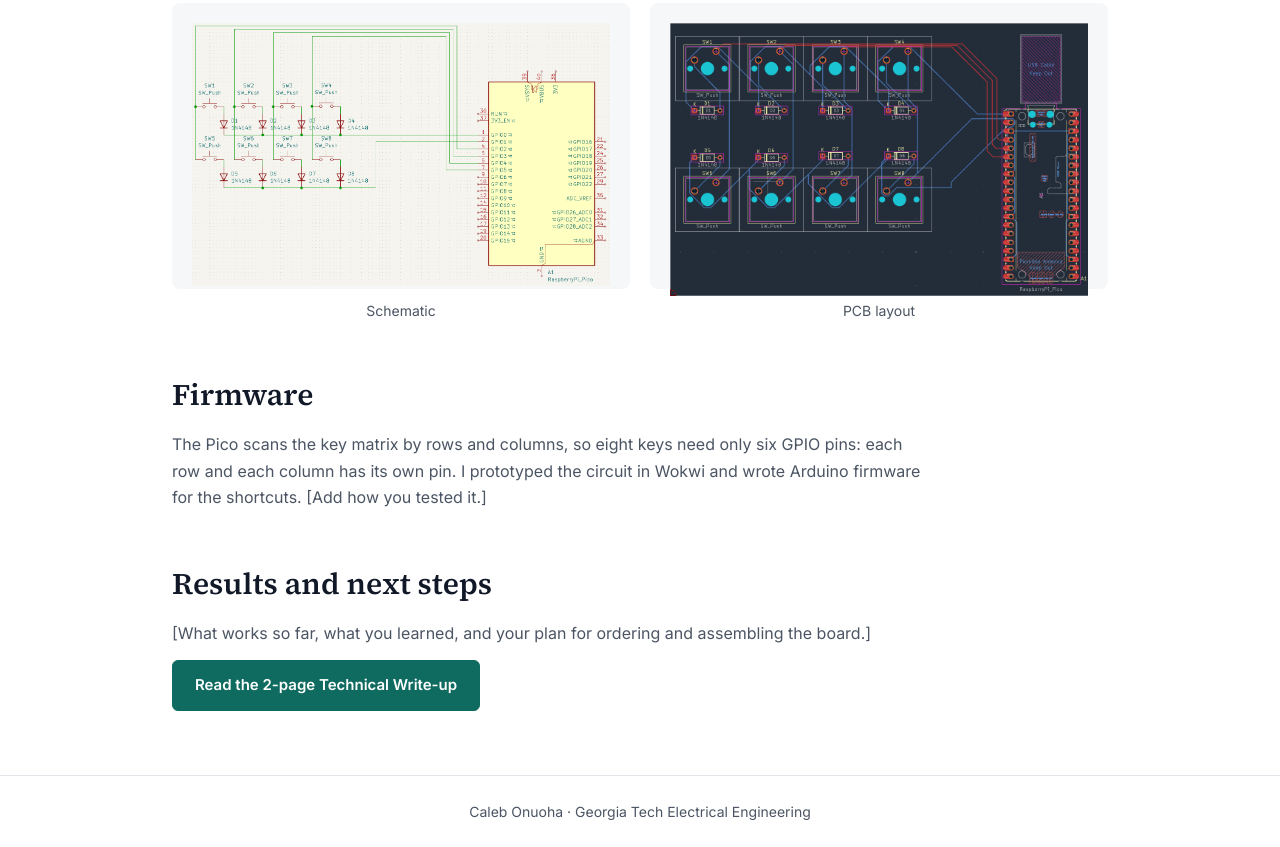
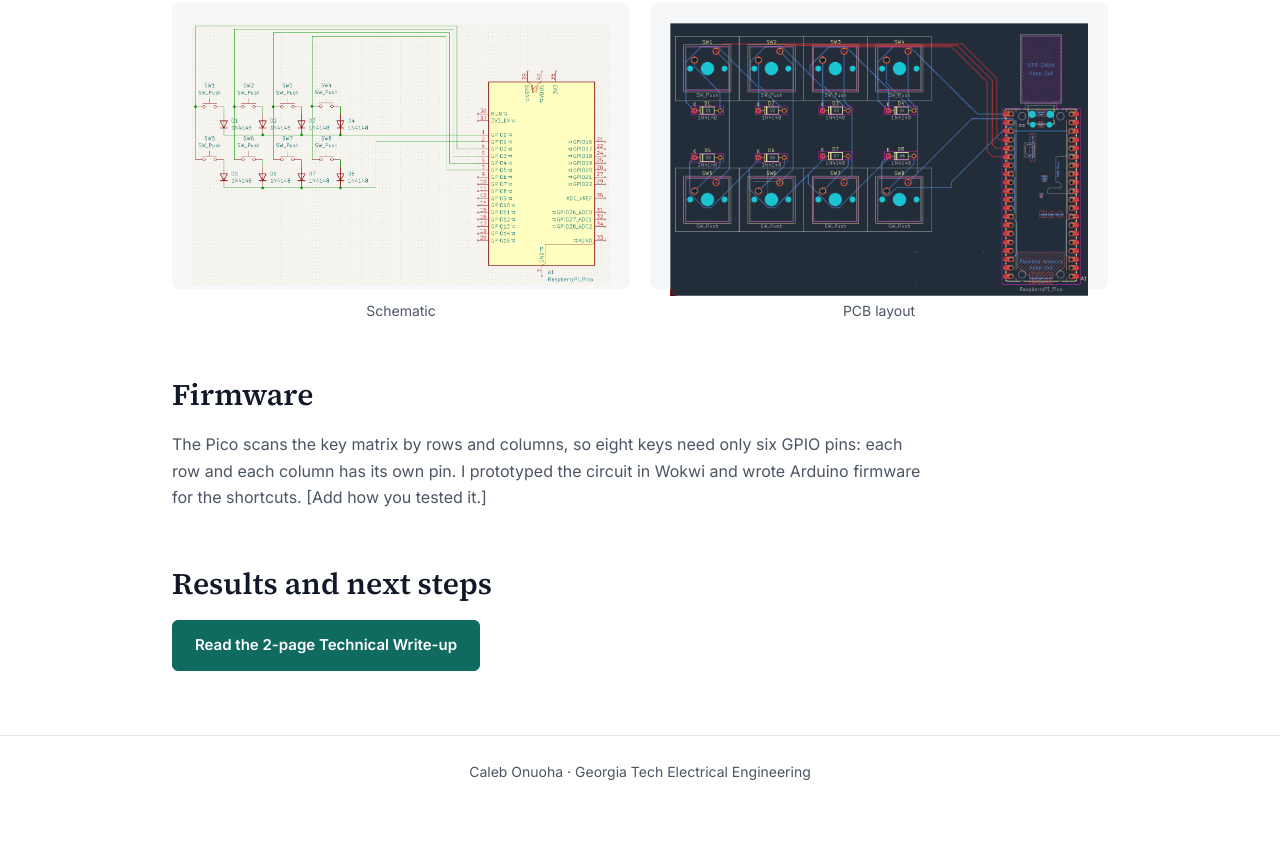
Before and after one commit to calonuoha/CalOnuoha.github.io, a plain HTML site: page macropad.html in a window 1280 px wide. Shown: the part 1233-2080 px from the top of the page. After the commit the page ends 2040 px from the top, so only its background shows below. Drawn offline with Linux system fonts and the light colour scheme.

Commit message:
Comment out results and next steps section
Commented out the paragraph about project results and next steps.

```diff
--- a/macropad.html
+++ b/macropad.html
@@ -15,7 +15,7 @@
   <h2>Firmware</h2>
   <p class="muted">The Pico scans the key matrix by rows and columns, so eight keys need only six GPIO pins: each row and each column has its own pin. I prototyped the circuit in Wokwi and wrote Arduino firmware for the shortcuts. [Add how you tested it.]</p>
   <h2>Results and next steps</h2>
-  <p class="muted">[What works so far, what you learned, and your plan for ordering and assembling the board.]</p>
+  <!--<p class="muted">[What works so far, what you learned, and your plan for ordering and assembling the board.]</p>-->
   <div class="actions"><a class="btn primary" href="MacroPad_WriteUp.pdf" target="_blank" rel="noopener">Read the 2-page Technical Write-up</a>
 </div></main>
 <footer>Caleb Onuoha · Georgia Tech Electrical Engineering</footer>
```
